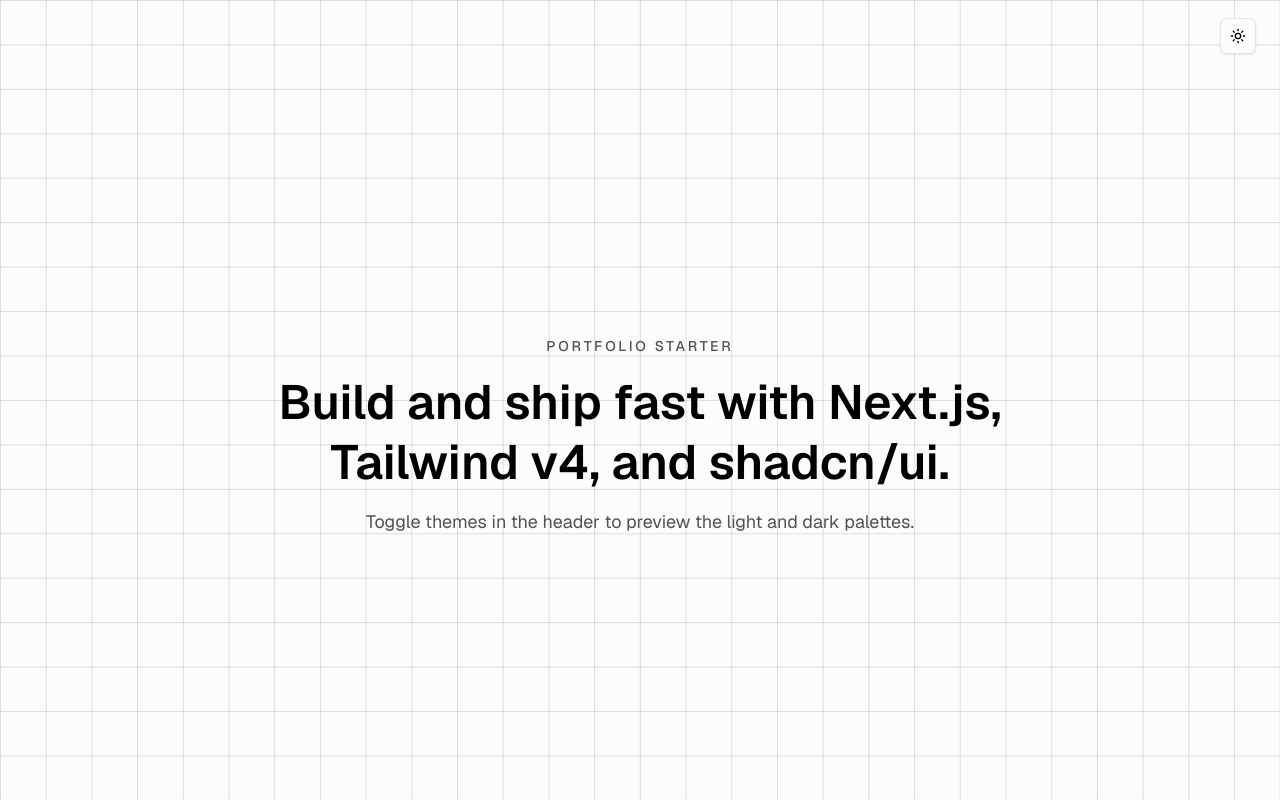
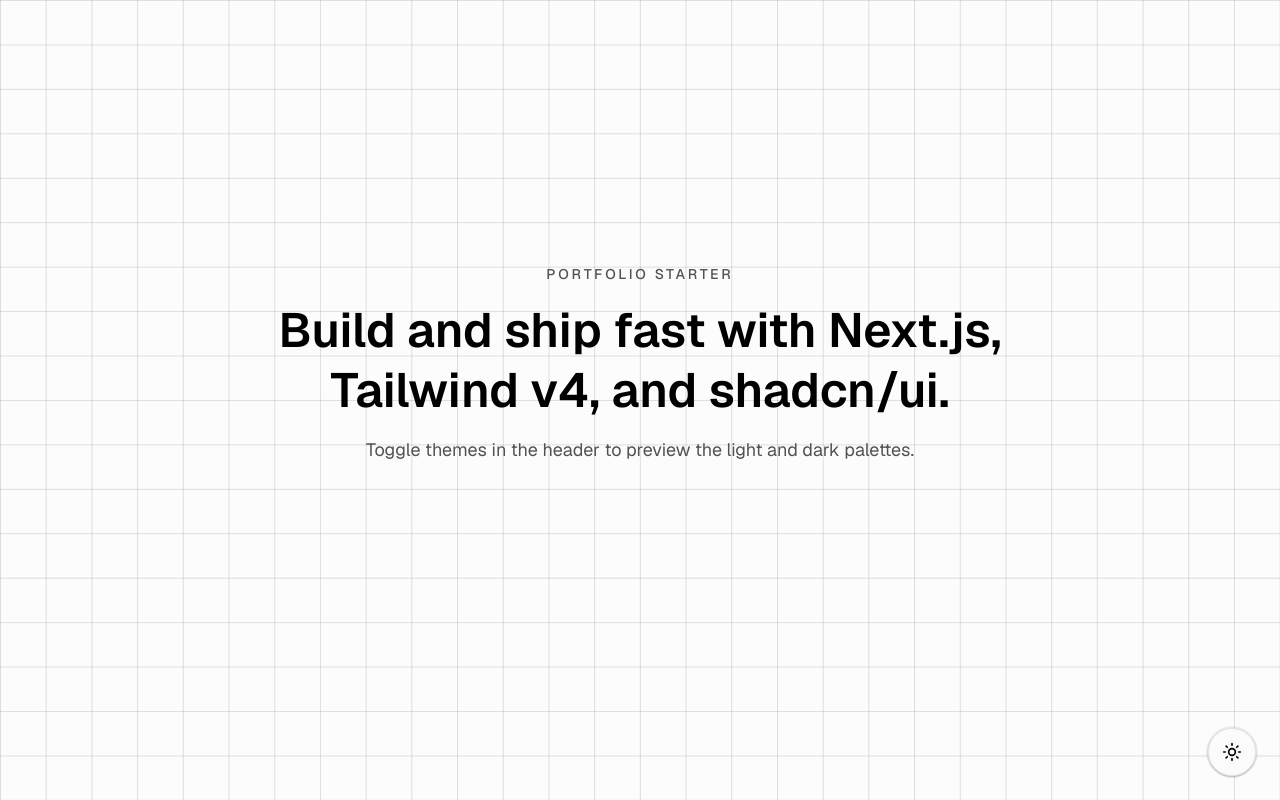
Before and after one commit to alwoodm/portfolio, a Next.js app: page / in a window 1280 px wide. Built offline with nearby package versions, Linux system fonts and the light colour scheme.

Commit message:
feat: change theme toggle to animated button and move it to the bottom right

```diff
--- a/app/globals.css
+++ b/app/globals.css
@@ -199,8 +199,22 @@
     @apply border-border outline-ring/50;
   }
   body {
-    @apply bg-background text-foreground;
+    @apply bg-background text-foreground transition-colors duration-300 motion-reduce:transition-none;
     letter-spacing: var(--tracking-normal);
+  }
+}
+
+@keyframes pulse-ring {
+  0% {
+    opacity: 0.6;
+    transform: scale(1);
+  }
+  70% {
+    opacity: 0;
+  }
+  100% {
+    opacity: 0;
+    transform: scale(1.6);
   }
 }
 
--- a/app/layout.tsx
+++ b/app/layout.tsx
@@ -36,11 +36,9 @@
           attribute="class"
           defaultTheme="system"
         >
-          <div className="bg-cyber-grid text-foreground min-h-screen">
-            <header className="flex h-[72px] items-center justify-end px-6">
-              <ModeToggle />
-            </header>
+          <div className="bg-cyber-grid text-foreground min-h-screen transition-colors duration-300 motion-reduce:transition-none">
             {children}
+            <ModeToggle />
           </div>
         </ThemeProvider>
       </body>
--- a/components/theme-toggle.tsx
+++ b/components/theme-toggle.tsx
@@ -3,31 +3,30 @@
 import { Moon, Sun } from 'lucide-react';
 import { useTheme } from 'next-themes';
 
-import { Button } from '@/components/ui/button';
-import {
-  DropdownMenu,
-  DropdownMenuContent,
-  DropdownMenuItem,
-  DropdownMenuTrigger,
-} from '@/components/ui/dropdown-menu';
+import { cn } from '@/lib/utils';
 
 export function ModeToggle() {
-  const { setTheme } = useTheme();
+  const { resolvedTheme, setTheme } = useTheme();
 
   return (
-    <DropdownMenu>
-      <DropdownMenuTrigger asChild>
-        <Button size="icon" variant="outline">
-          <Sun className="h-[1.2rem] w-[1.2rem] scale-100 rotate-0 transition-all dark:scale-0 dark:-rotate-90" />
-          <Moon className="absolute h-[1.2rem] w-[1.2rem] scale-0 rotate-90 transition-all dark:scale-100 dark:rotate-0" />
-          <span className="sr-only">Toggle theme</span>
-        </Button>
-      </DropdownMenuTrigger>
-      <DropdownMenuContent align="end">
-        <DropdownMenuItem onClick={() => setTheme('light')}>Light</DropdownMenuItem>
-        <DropdownMenuItem onClick={() => setTheme('dark')}>Dark</DropdownMenuItem>
-        <DropdownMenuItem onClick={() => setTheme('system')}>System</DropdownMenuItem>
-      </DropdownMenuContent>
-    </DropdownMenu>
+    <button
+      aria-label="Toggle theme"
+      className={cn(
+        'fixed right-6 bottom-6 z-50 flex h-12 w-12 items-center justify-center rounded-full',
+        'border-border bg-background/80 text-foreground border shadow-sm backdrop-blur',
+        'focus-visible:ring-ring focus-visible:ring-2 focus-visible:outline-none',
+        'transition-colors duration-300 motion-reduce:transition-none',
+        "after:border-foreground/30 after:absolute after:inset-0 after:rounded-full after:border after:content-['']",
+        'after:pointer-events-none after:animate-[pulse-ring_2.6s_ease-out_infinite]',
+        'motion-reduce:after:animate-none',
+      )}
+      type="button"
+      onClick={() => setTheme(resolvedTheme === 'dark' ? 'light' : 'dark')}
+    >
+      <span className="relative h-5 w-5">
+        <Sun className="absolute inset-0 h-5 w-5 transition-all duration-300 dark:scale-0 dark:rotate-90" />
+        <Moon className="absolute inset-0 h-5 w-5 scale-0 rotate-90 transition-all duration-300 dark:scale-100 dark:rotate-0" />
+      </span>
+    </button>
   );
 }
```
Also changed, not shown: 1 other file (tests, documents, lock files or other folders).
